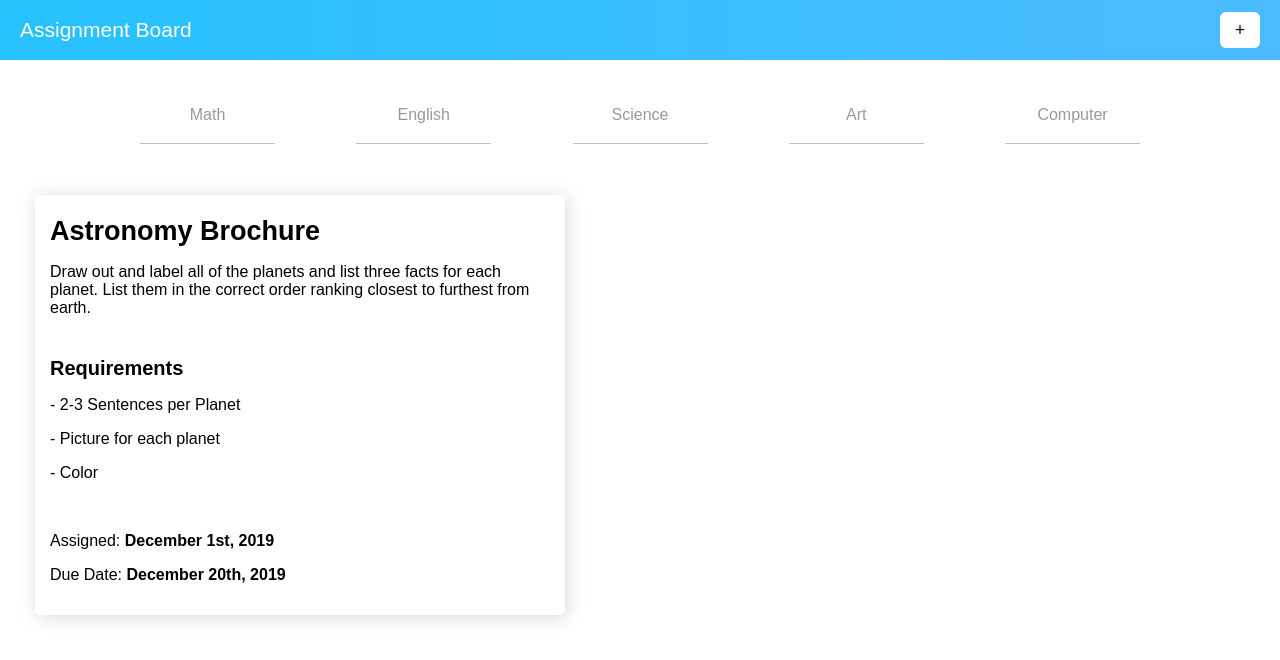
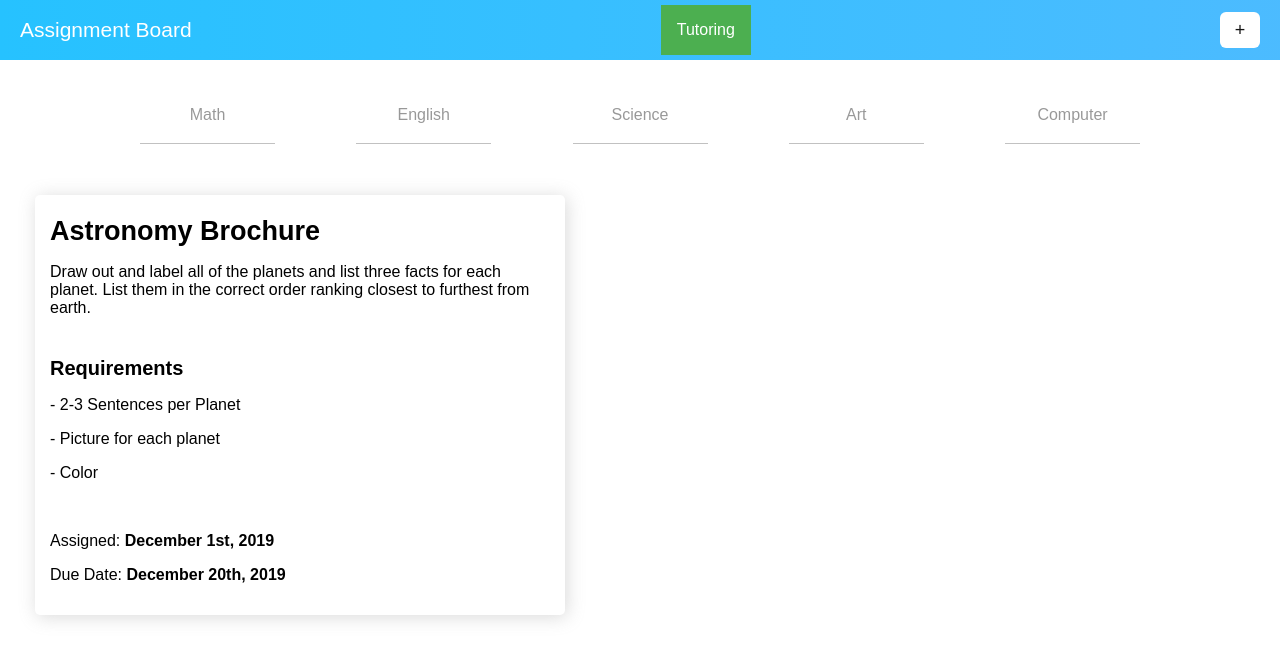
Before and after one commit to scott1hurt/AssignmentBoard, a React (Create React App) app: page / in a window 1280 px wide. Shown: the top 660 px of the page. Built offline with nearby package versions, Linux system fonts and the light colour scheme; a web font is replaced by a local one.

Commit message:
Added a Tutoring dropdown menu styling it

```diff
--- a/src/Components/Navbar/Navbar.css
+++ b/src/Components/Navbar/Navbar.css
@@ -35,6 +35,46 @@
   box-shadow: 2px 2px 15px rgba(68, 68, 68, 0.37);
 }
 
+.dropbtn {
+  background-color: #4CAF50;
+  color: white;
+  padding: 16px;
+  font-size: 16px;
+  border: none;
+}
+
+/* The container <div> - needed to position the dropdown content */
+.dropdown {
+  position: relative;
+  display: inline-block;
+}
+
+/* Dropdown Content (Hidden by Default) */
+.dropdown-content {
+  display: none;
+  position: absolute;
+  background-color: #f1f1f1;
+  min-width: 160px;
+  box-shadow: 0px 8px 16px 0px rgba(0,0,0,0.2);
+  z-index: 1;
+}
+
+/* Links inside the dropdown */
+.dropdown-content a {
+  color: black;
+  padding: 12px 16px;
+  text-decoration: none;
+  display: block;
+}
+
+/* Change color of dropdown links on hover */
+.dropdown-content a:hover {background-color: #ddd;}
+
+/* Show the dropdown menu on hover */
+.dropdown:hover .dropdown-content {display: block;}
+
+/* Change the background color of the dropdown button when the dropdown content is shown */
+.dropdown:hover .dropbtn {background-color: #3e8e41;}
 
 @keyframes AnimationName {
   0%{background-position:0% 50%}
--- a/src/Components/Navbar/Navbar.js
+++ b/src/Components/Navbar/Navbar.js
@@ -5,7 +5,13 @@ class Navbar extends Component {
   render() {
     return (
       <div className="navbar">
-        <p className='navbar-header'>Assignment Board</p>
+        <p className='navbar-header' onClick={this.props.formToggle}>Assignment Board</p>
+        <div className='dropdown'>
+          <button className='dropbtn'>Tutoring</button>
+          <div className='dropdown-content'>
+            <a target='_blank' href='https://www.wku.edu/getready/tutoring_glasgow.php'>WKU</a>
+          </div>
+        </div>
         <button onClick={this.props.formToggle} className='navbar-button'>+</button>
       </div>
     )
```
